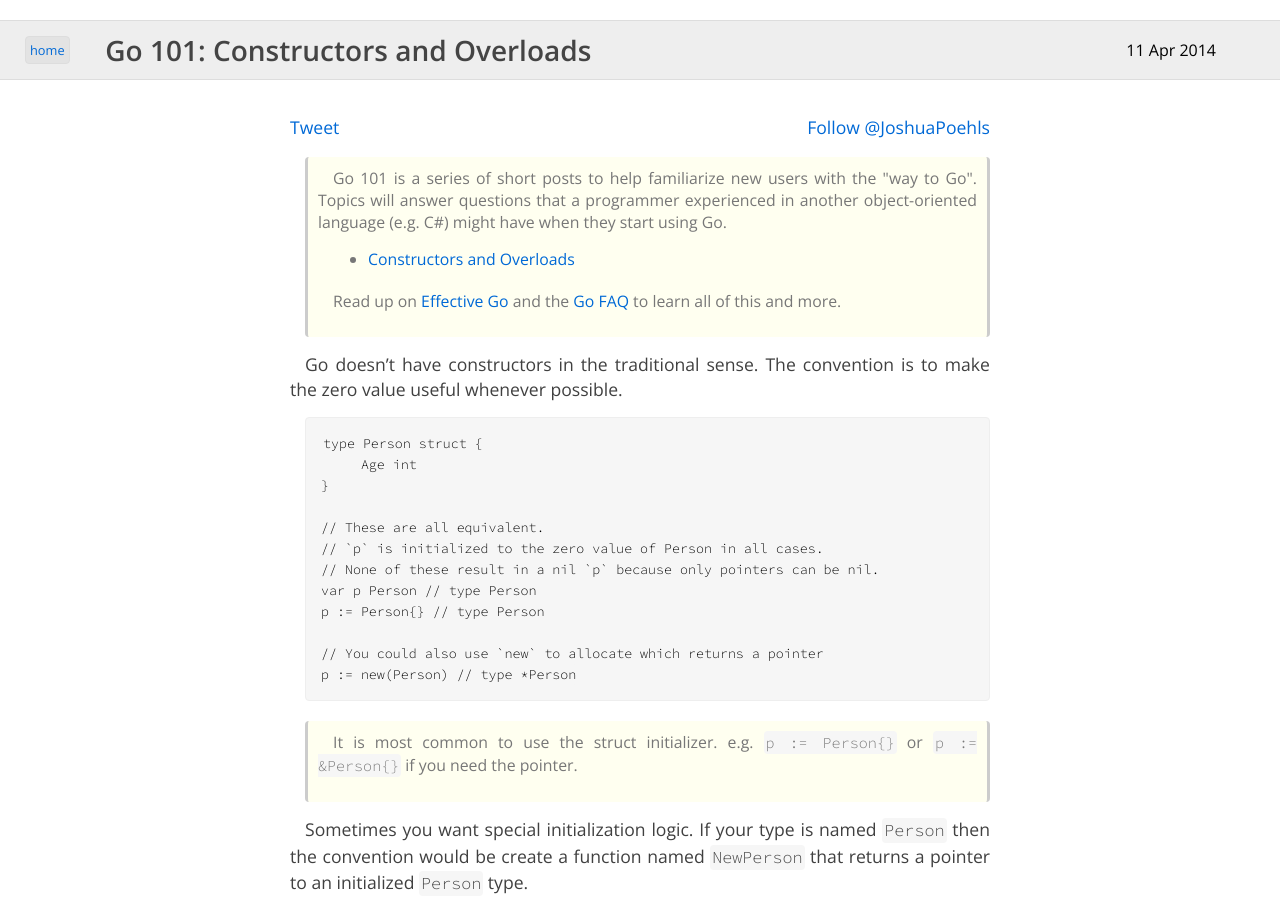
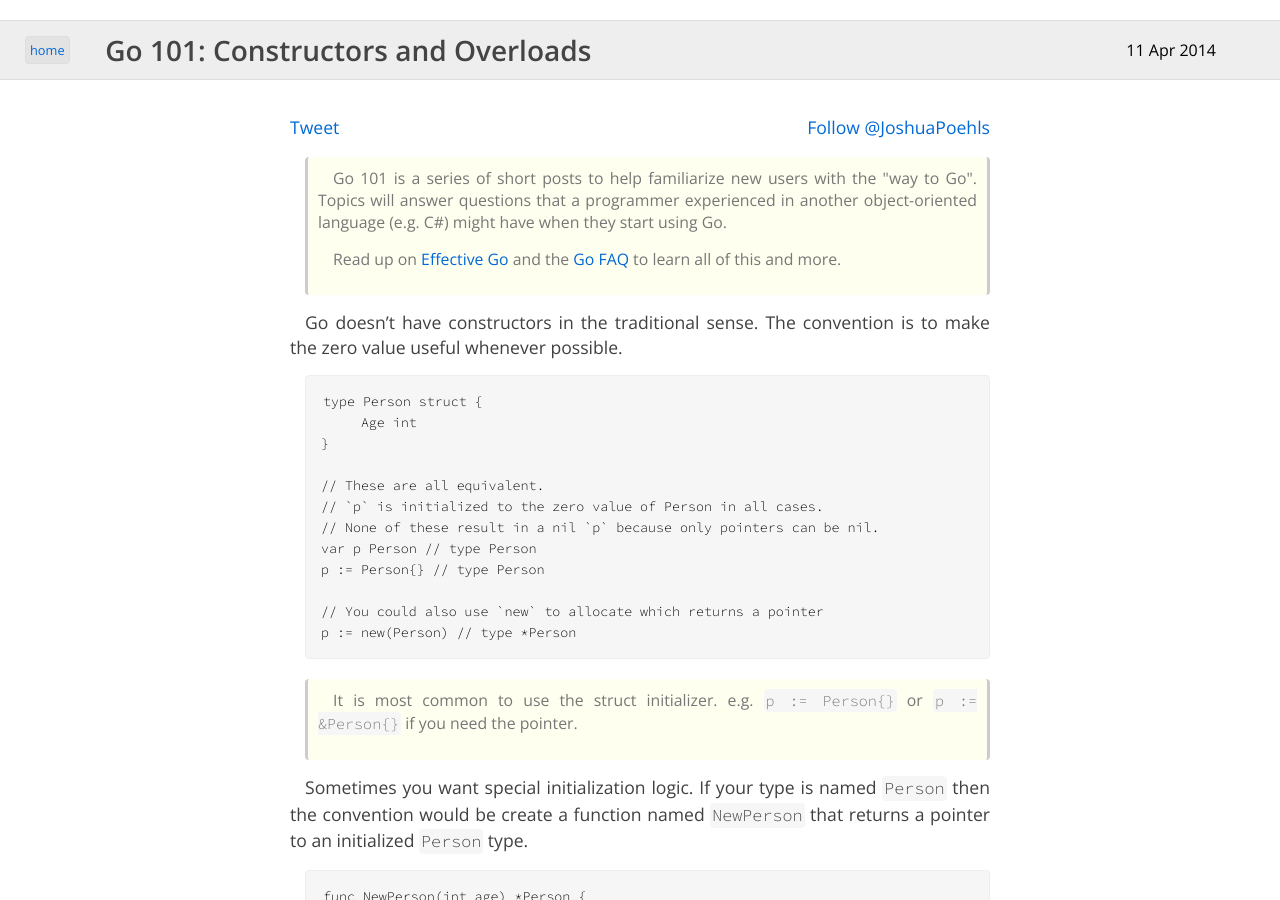
Before and after one commit to jpoehls/zduck.com, a Jekyll site: the page built from _posts/2014/2014-04-11-go-conventions-constructors-and-overloads.md, in a window 1280 px wide and 900 px high. Built offline with Jekyll 4.4.1, drawn with Linux system fonts in a browser that asks for light colours; Markdown is read by kramdown in place of the engine named in the settings; comment, search, counter and statistics services are not loaded.

Commit message:
Commenting out the right thing

```diff
--- a/_config.yml
+++ b/_config.yml
@@ -28,11 +28,11 @@
         experienced in another object-oriented language (e.g. C#)
         might have when they start using Go.
     </p>
-    <ul>
+    <!--<ul>
         <li><a href="/2014/go-conventions-constructors-and-overloads">Constructors and Overloads</a></li>
-        <!--<li><a href="/2014/go-101-methods-on-pointers-vs-values">Methods on Pointers vs. Values</a></li>-->
-        <!--<li><a href="/2014/go-101-string-or-byte-slice">String or Byte Slice ([]byte)</a></li>-->
-    </ul>
+        <li><a href="/2014/go-101-methods-on-pointers-vs-values">Methods on Pointers vs. Values</a></li>
+        <li><a href="/2014/go-101-string-or-byte-slice">String or Byte Slice ([]byte)</a></li>
+    </ul>-->
     <p style="text-style: italic;">
         Read up on <a href="http://golang.org/doc/effective_go.html">Effective Go</a>
         and the <a href="http://golang.org/doc/faq">Go FAQ</a> to learn all of this and more.
```
